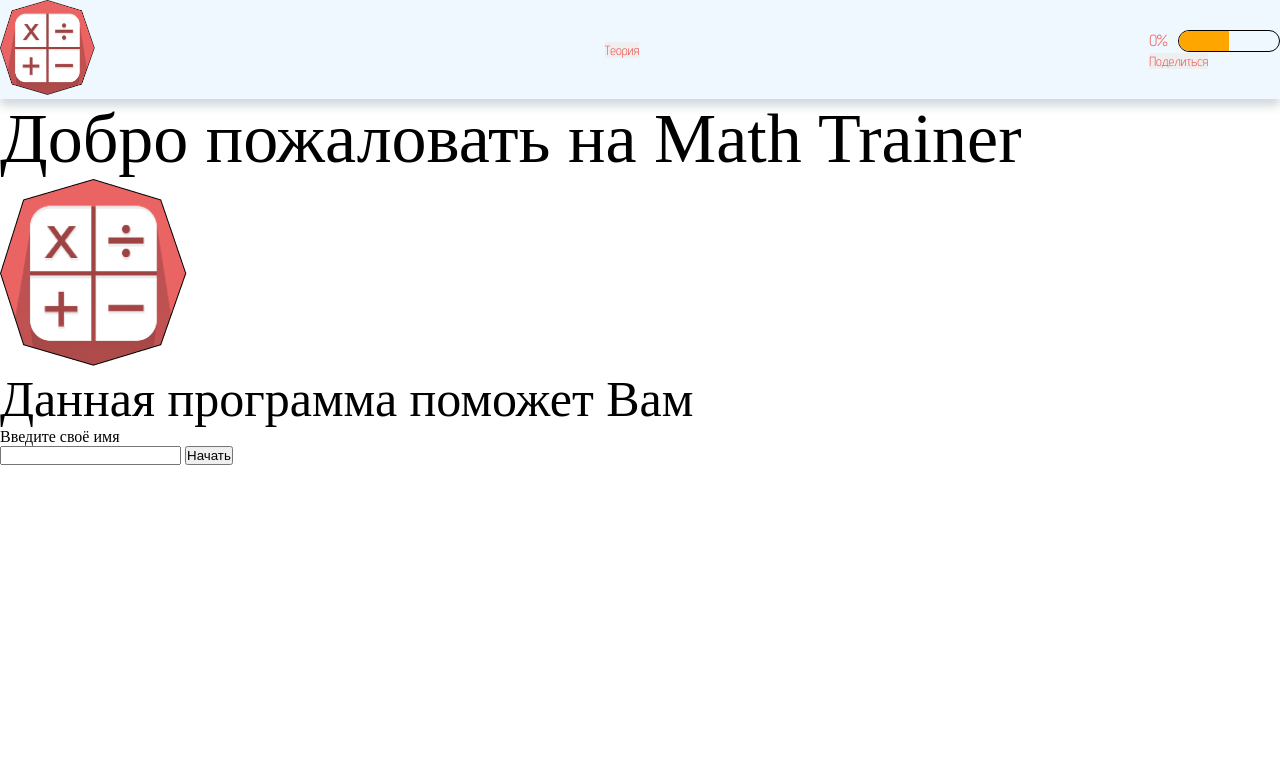
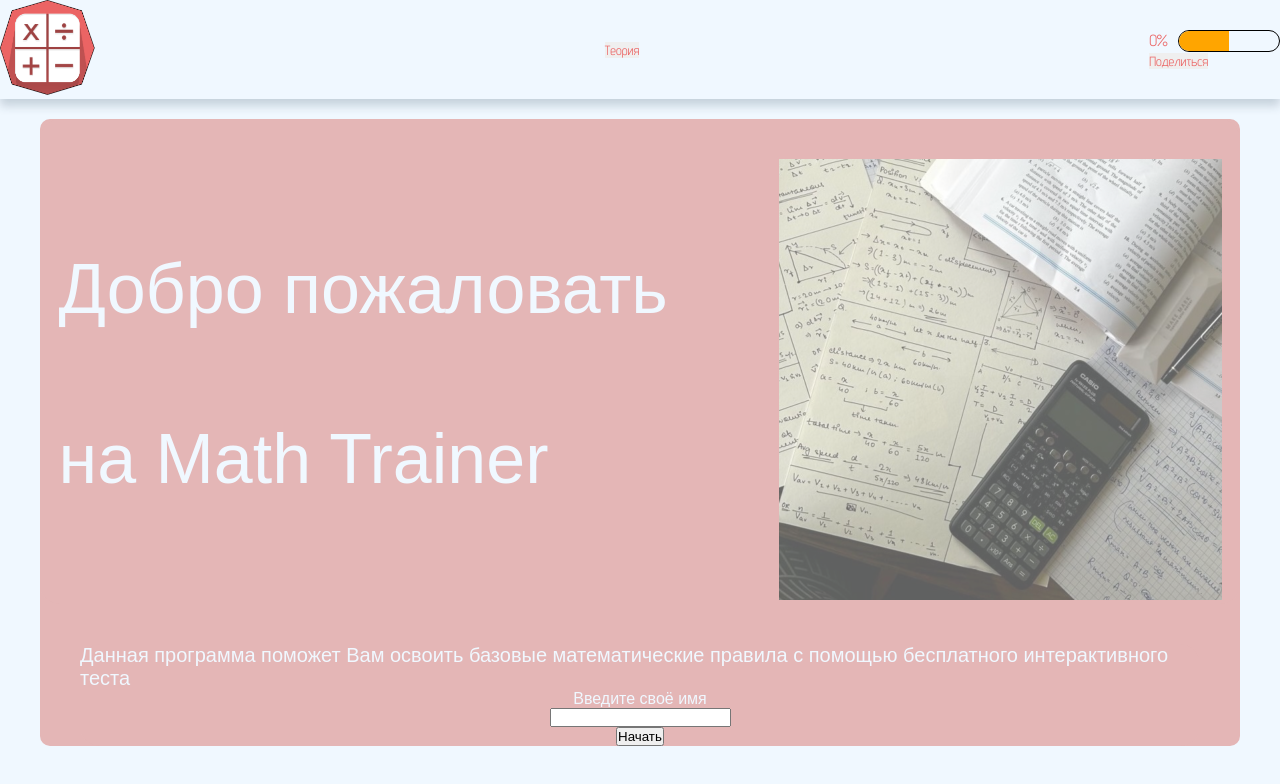
Before and after one commit to kanatovaleyla/Math, a plain HTML site: page main.html in a window 1280 px wide. Drawn offline with Linux system fonts and the light colour scheme.

Commit message:
major change

```diff
--- a/main.css
+++ b/main.css
@@ -2,9 +2,12 @@
 *{
     margin: 0;
     padding: 0;
+    font-family: sans-serif;
 }
 
-
+body{
+    background-color: aliceblue;
+}
 
 header{
     left: 0%;
@@ -52,9 +55,12 @@ header{
 
 .main-text{
     font-size: 70px;
+    color: aliceblue;
+    margin-top: 90px;
 }
 .caption{
-    font-size: 50px;
+    font-size: 20px;
+    color: aliceblue;
 }
 
 .start{
@@ -62,9 +68,37 @@ header{
 }
 
 .welcome{
-
+    display: flex;
+    justify-content: center;
+    padding-top: 40px;
+    background-color: #e4b6b6;
+    margin-bottom: 0;
+    border-radius: 20px;
 }
 
 .picture{
 
 }
+
+.bottom{
+    display: flex;
+    flex-direction: column;
+    background-color: #e4b6b6;
+    justify-content: center;
+    margin: 0 40px;
+    border-radius: 20px;
+    align-items: center;
+    margin-top: 40px;
+    color: aliceblue;
+}
+
+.main-container{
+    flex-basis: 60%;
+}
+
+.mainpage{
+    margin: 20px 40px;
+    background: #e4b6b6;
+
+    border-radius: 10px;
+}
--- a/main.html
+++ b/main.html
@@ -31,15 +31,18 @@
     <div class="mainpage">
     <div></div>
     <div class = "welcome">
-    <p class="main-text">
-        Добро пожаловать на Math Trainer
-    </p>
+    <div class="main-container">
+    <div>
+    <p class="main-text"> Добро пожаловать</p>
+    <p class="main-text"> на Math Trainer</p></div>
+
 </div>
 <div class="picture">
-    <img src='pngegg 1.png'>
+    <img src='ph.png'>
 </div>
-    <p class="caption">Данная программа поможет Вам</p>
+</div>
+<div class="bottom">
+    <p class="caption">Данная программа поможет Вам освоить базовые математические правила с помощью бесплатного интерактивного теста</p>
     <p>Введите своё имя</p><input type="text" class="name">
-    <button class ="start">Начать</button>
-</div>
+    <button class ="start">Начать</button></div>
 </body>
```
Also changed, not shown: ph.jpg (added), ph.png (added).
